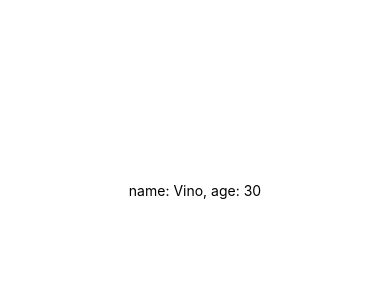
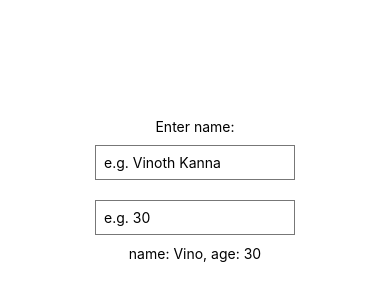
Before and after one commit to vinothsmart/reactnativetutorial, a React Native app: screen / in a window 390 px wide. Shown: the part 232-532 px from the top of the page. Built offline with nearby package versions, Linux system fonts and the light colour scheme.

Commit message:
name and age dynamic

```diff
--- a/App.js
+++ b/App.js
@@ -1,5 +1,5 @@
 import React, { useState } from 'react';
-import { StyleSheet, Text, View, Button } from 'react-native';
+import { StyleSheet, Text, View, Button, TextInput } from 'react-native';
 
 export default function App() {
 
@@ -14,6 +14,17 @@
 
   return (
     <View style={styles.container}>
+      <Text>Enter name:</Text>
+      <TextInput
+        style={styles.input}
+        placeholder='e.g. Vinoth Kanna'
+        onChangeText={(val) => setName(val)}/>
+
+      <TextInput
+        style={styles.input}
+        placeholder='e.g. 30'
+        onChangeText={(val) => setAge(val)}/>
+
       <Text>
         name: {name}, age: {age}
       </Text>
@@ -37,4 +48,11 @@
   // buttonContainer:{
   //   marginTop:20
   // }
+  input:{
+    borderWidth: 1,
+    borderColor: '#777',
+    padding: 8,
+    margin: 10,
+    width: 200,
+  }
 });
```
